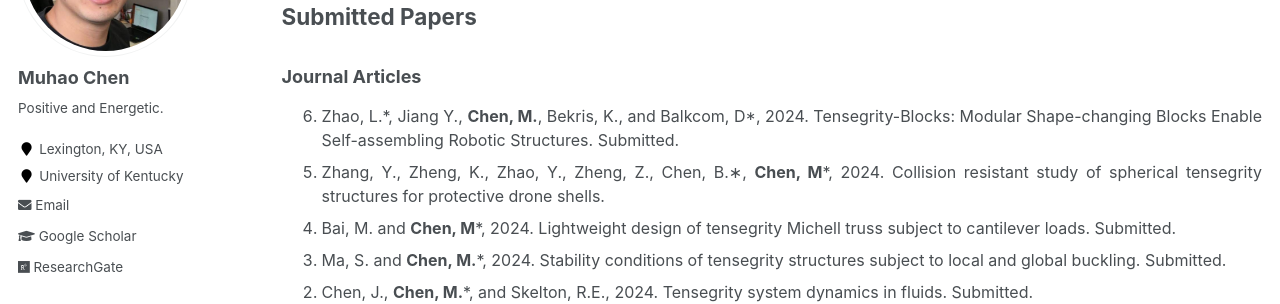
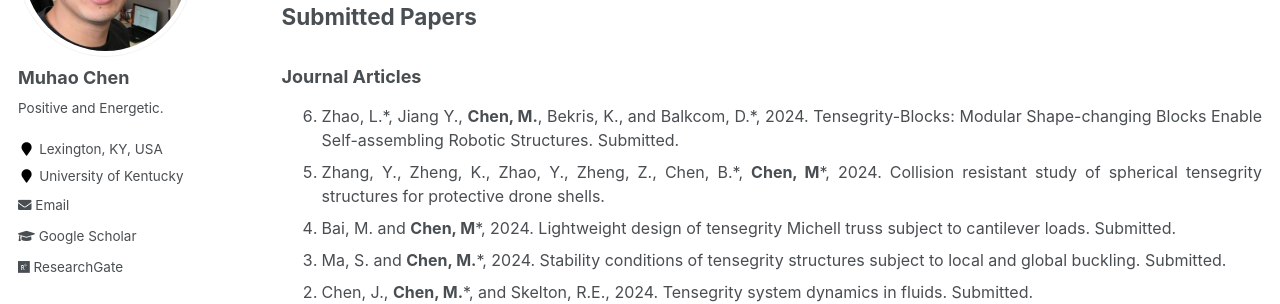
Before and after one commit to Muhao-Chen/muhao-chen.github.io, a Jekyll site: the page built from _pages/publication.md, in a window 1280 px wide and 900 px high, scrolled down 3611 px. Shown: the part 154-458 px from the top of the window. Built offline with Jekyll 4.4.1, drawn with Linux system fonts in a browser that asks for light colours.

```diff
--- a/_pages/publication.md
+++ b/_pages/publication.md
@@ -85,8 +85,8 @@ Conference with Abstracts:
 ### Journal Articles
 <font size=3>
 <ol reversed>
-<li> Zhao, L.*, Jiang Y., <strong>Chen, M.</strong>, Bekris, K., and Balkcom, D*, 2024. Tensegrity-Blocks: Modular Shape-changing Blocks Enable Self-assembling Robotic Structures. Submitted. </li>
-<li> Zhang, Y., Zheng, K., Zhao, Y., Zheng, Z., Chen, B.∗, <strong>Chen, M</strong>*, 2024. Collision resistant study of spherical tensegrity structures for protective drone shells. </li>
+<li> Zhao, L.*, Jiang Y., <strong>Chen, M.</strong>, Bekris, K., and Balkcom, D.*, 2024. Tensegrity-Blocks: Modular Shape-changing Blocks Enable Self-assembling Robotic Structures. Submitted. </li>
+<li> Zhang, Y., Zheng, K., Zhao, Y., Zheng, Z., Chen, B.*, <strong>Chen, M</strong>*, 2024. Collision resistant study of spherical tensegrity structures for protective drone shells. </li>
 <!-- <li><strong>Chen, M.</strong>*, Shen, Y., and Skelton, R.E. Model-Based and Markov Data-Based Linearized Tensegrity Dynamics and Analysis of Morphing Airfoils. <u>Journal of Guidance, Control, and Dynamics</u>. Submitted.</li> -->
 <!-- <li> <strong>Chen, M.</strong>*, and Skelton, R.E., 2022. Mass efficient Double-Helix Tensegrity for underwater, land, air, and space applications. <u>Computer Methods in Applied Mechanics and Engineering</u>.-->
 <!-- <li> <strong>Chen, M.</strong>*, Shen, Y., Majji, M. and Skelton, R.E. Integrated economic sensor/actuator selection and covariance control for tensegrity robots. 2023. <u>Automatica</u>. </li> -->
```
